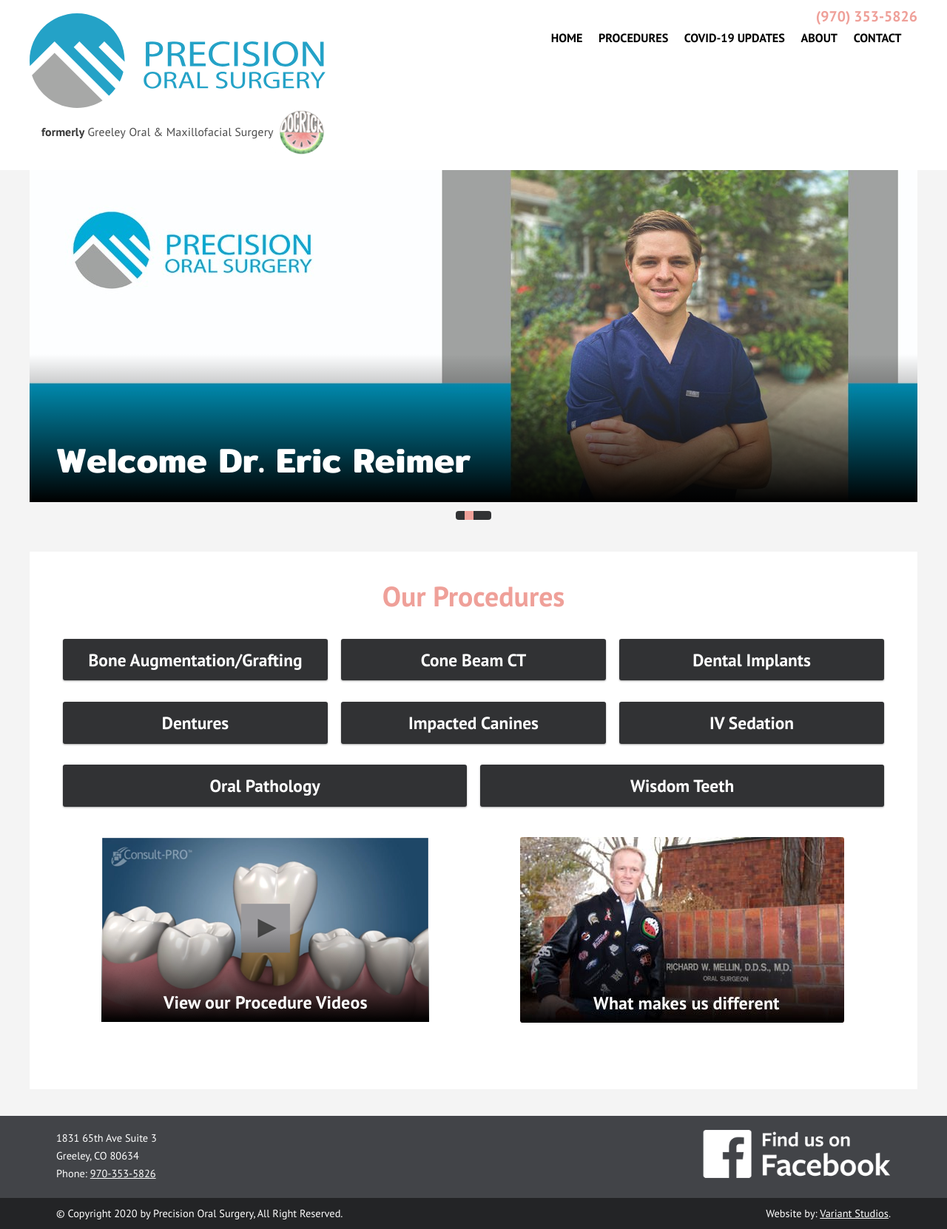
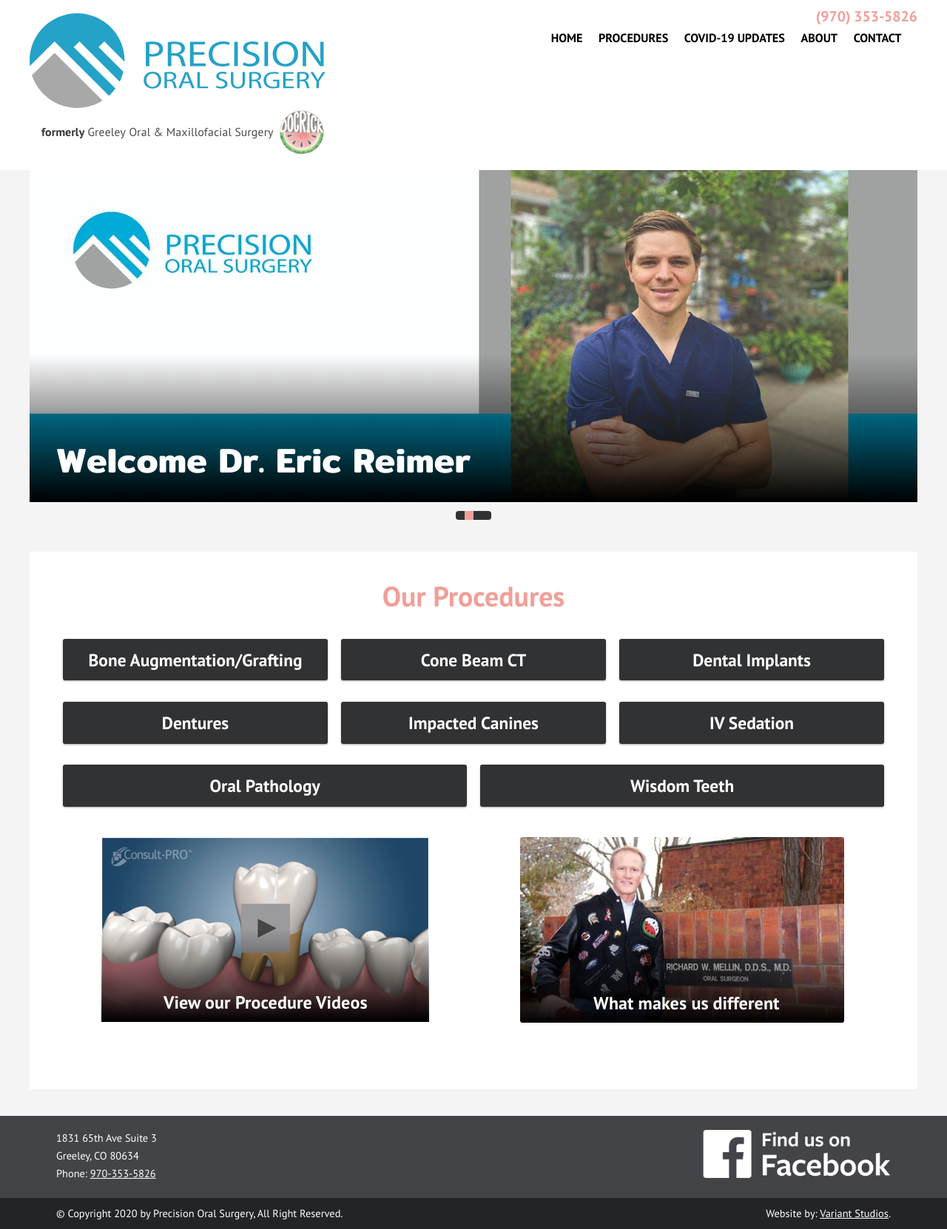
Before and after one commit to variantstudios/oralsurgeryofgreeley.com, a Jekyll site: the page built from index.html, in a window 1280 px wide. Shown: the whole page at 74% size. Built offline with Jekyll 4.4.1, drawn with Linux system fonts in a browser that asks for light colours; cached includes are drawn as plain includes.

Commit message:
Updated 2 files via CloudCannon

```diff
--- a/index.html
+++ b/index.html
@@ -4,7 +4,7 @@
   - title: We have moved!
     front_hero_image_path: /assets/images/front-hero/websitebanner.jpg
   - title: Welcome Dr. Eric Reimer
-    front_hero_image_path: /assets/images/front-hero/banner-1.jpg
+    front_hero_image_path: /assets/images/front-hero/banner-2.jpg
   - title: '1831 65th Ave Suite 3 Greeley, CO 80634'
     front_hero_image_path: /assets/images/front-hero/websitebanner2.jpg
   - title: Your Northern Colorado Hometown Oral Surgeon
```
Also changed, not shown: assets/images/front-hero/banner-2.jpg (added).
